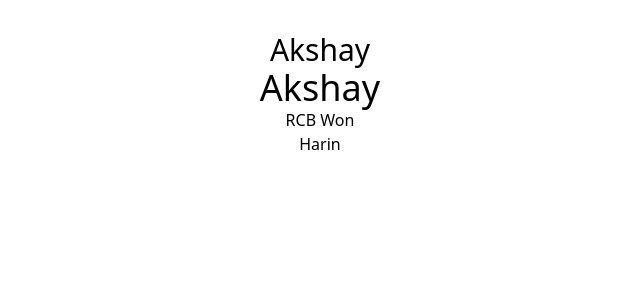
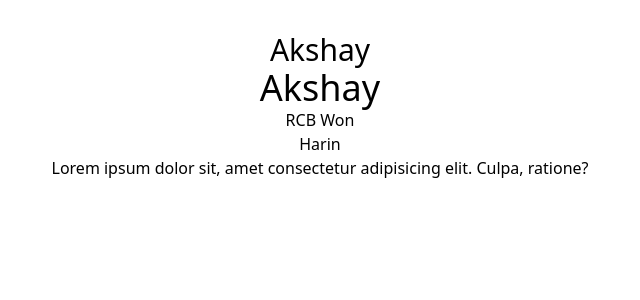
Before and after one commit to Nirupredd/homeexpert, a React (Vite) app in the folder client/: page / in a window 1280 px wide. Shown: the top 300 px of the page, without its empty margins (320-960 px from the left). Built offline with nearby package versions, Linux system fonts and the light colour scheme.

Commit message:
Revert "comm"
This reverts commit cf1c7ac3eb30408c63e5dfbf054d3613f55a01ed.

```diff
--- a/client/src/App.jsx
+++ b/client/src/App.jsx
@@ -11,6 +11,7 @@
   <h1 className='text-4xl'>Akshay</h1>
   <h1>RCB Won</h1>
   <h1>Harin</h1>
+  <p>Lorem ipsum dolor sit, amet consectetur adipisicing elit. Culpa, ratione?</p>
    </div>
   )
 }
```
